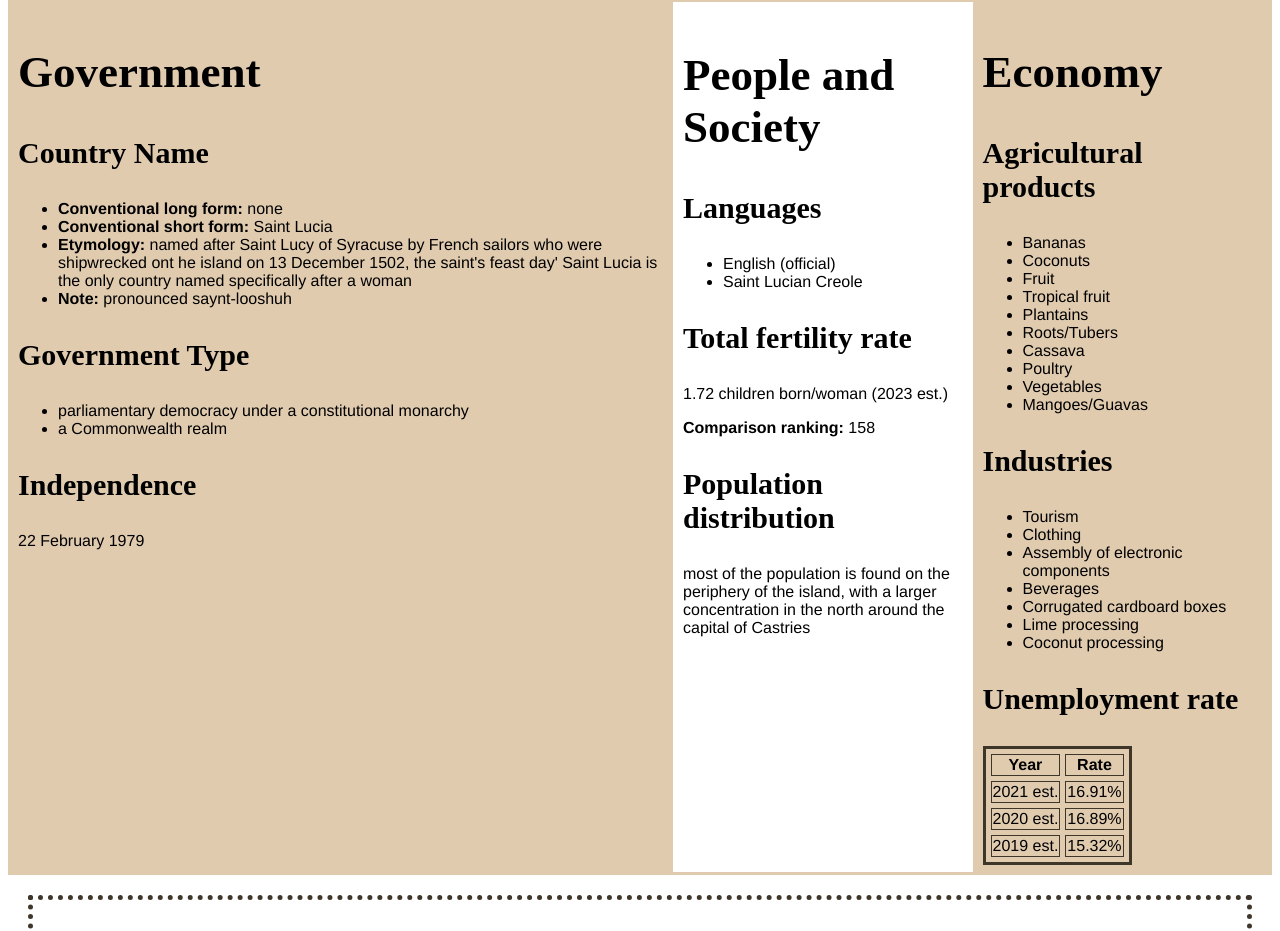
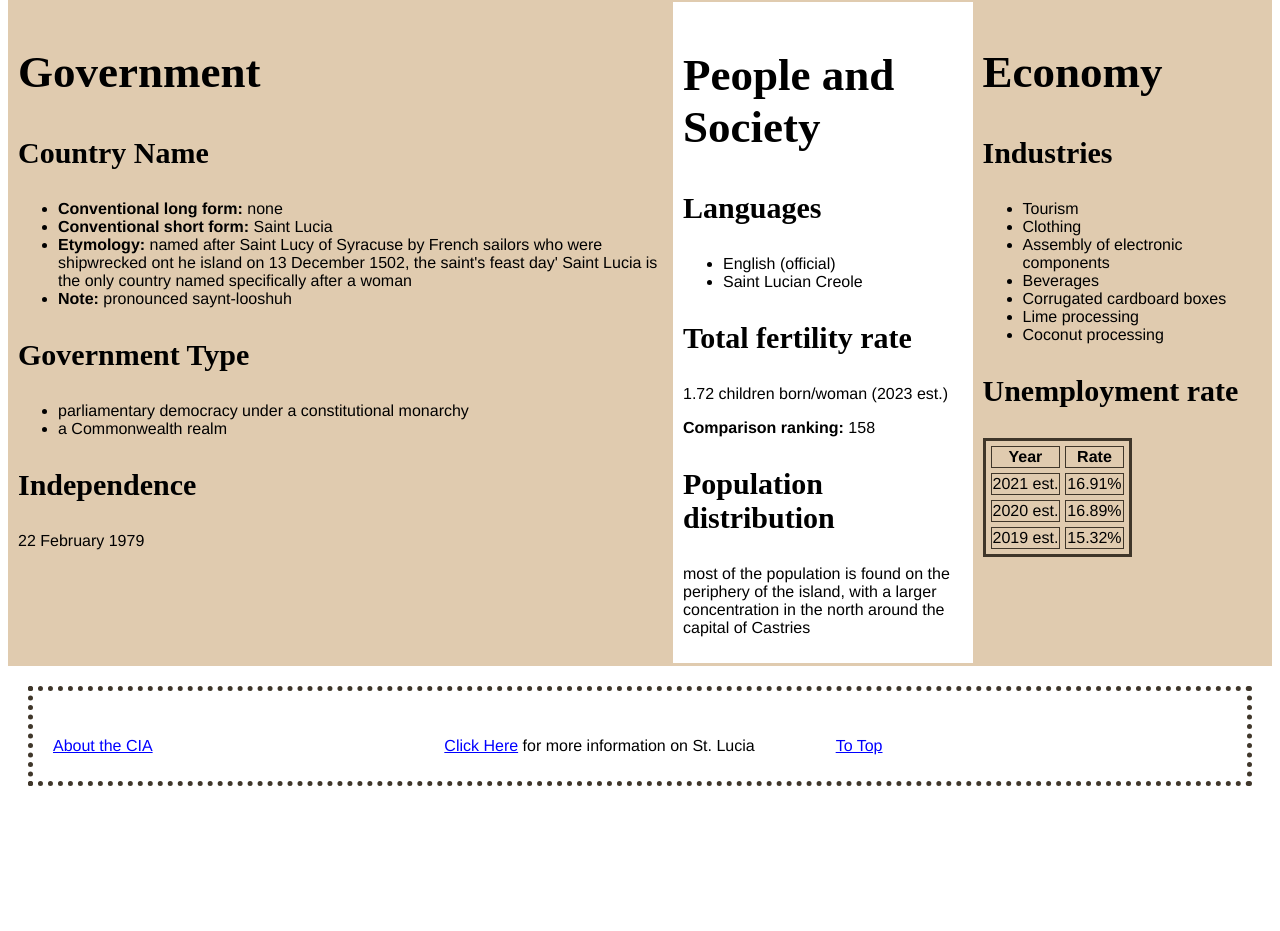
Before and after one commit to ashleysewall/ashleysewall.github.io, a plain HTML site: page saint-lucia.html in a window 1280 px wide. Shown: the part 1415-2346 px from the top of the page. After the commit the page ends 2221 px from the top, so only its background shows below. Drawn offline with Linux system fonts and the light colour scheme.

Commit message:
Comment add

```diff
--- a/saint-lucia.html
+++ b/saint-lucia.html
@@ -20,6 +20,7 @@
                 </ul>
             </nav>
 
+            <!--I know in the HTML assignment you said not to use generic tags like div and span but on this assignment you didn't mention not using them, so I assumed that this would be fine. The validator told me to use div when there is no heading and I needed to section this for my design. Hope it's ok!-->
             <div id="photo">
                 <img src="st-lucia-rodney-view.jpg" alt="Causeway connects two land masses surrounded by azure waters">
                 <p id="caption">Saint Lucia's Pidgeon Island is connected to the mainland by a man-made causeway. Image obtained from <a href="https://www.cia.gov/the-world-factbook/countries/saint-lucia/images">CIA World Factbook.</a></p>
@@ -93,21 +94,6 @@
 
             <section id="economy">
                 <h2>Economy</h2>
-                    <article>
-                        <h3>Agricultural products</h3>
-                            <ul>
-                                <li>Bananas</li>
-                                <li>Coconuts</li>
-                                <li>Fruit</li>
-                                <li>Tropical fruit</li>
-                                <li>Plantains</li>
-                                <li>Roots/Tubers</li>
-                                <li>Cassava</li>
-                                <li>Poultry</li>
-                                <li>Vegetables</li>
-                                <li>Mangoes/Guavas</li>
-                            </ul>
-                    </article>
 
                     <article>
                         <h3>Industries</h3>
```
